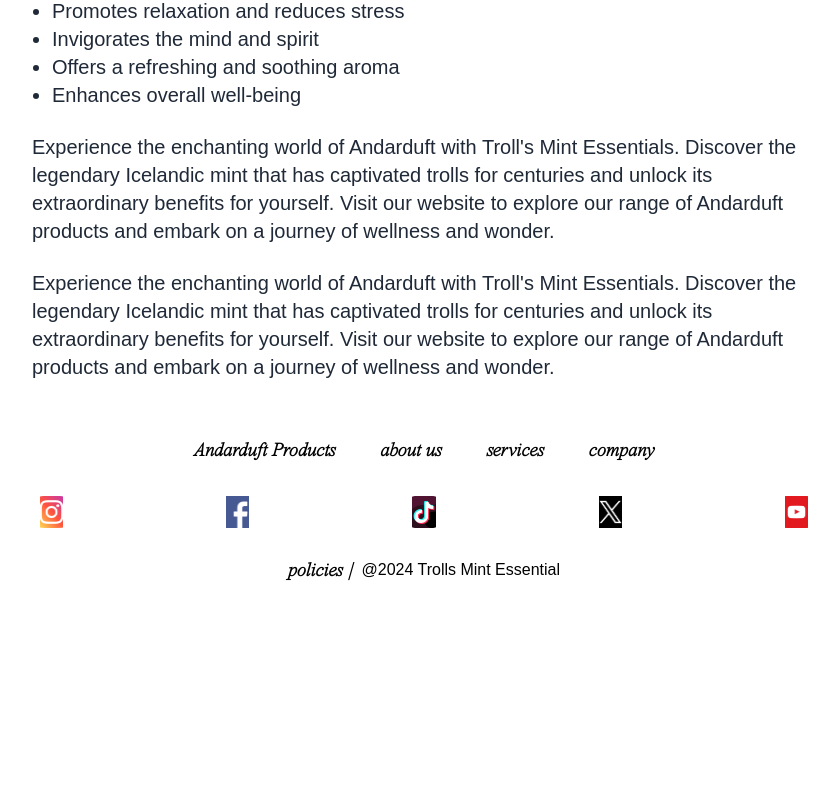
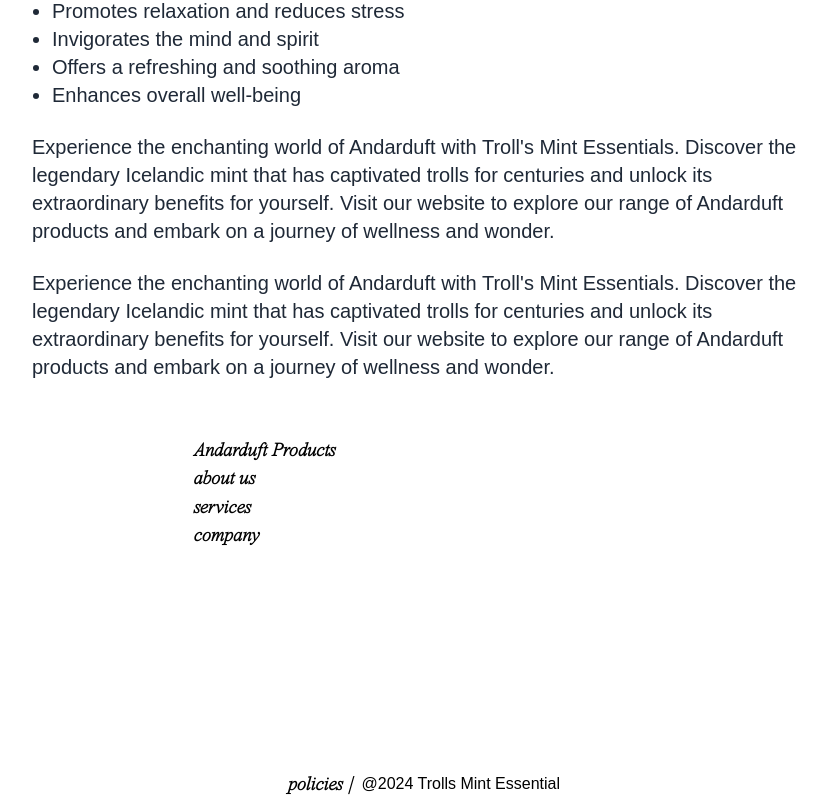
Before and after one commit to PavLouis/SEO-EPITECH-PROJECT, a Next.js app: page /blog/0 in a window 1280 px wide. Shown: the part 1427-2227 px from the top of the page, without its empty margins (216-1055 px from the left). Before the commit the page ends 2014 px from the top, so only its background shows below. Built offline with nearby package versions, Linux system fonts and the light colour scheme.

Commit message:
[ADD]All Technical SEO for homePage ProductPage homeVideo FooterPage with all alts adds better description, and replacing all tags

```diff
--- a/app/Footer.js
+++ b/app/Footer.js
@@ -2,98 +2,109 @@ import styles from './css/Footer.module.css';
 
 const Insta = () => {
     return (
-        <div className={styles.instagram}/>
+        <a href="https://www.instagram.com" target="_blank" rel="noopener noreferrer" aria-label="Visit our Instagram">
+            <div className={styles.instagram} />
+        </a>
     );
 }
 
 const Facebook = () => {
     return (
-        <div className={styles.facebook}/>
+        <a href="https://www.facebook.com" target="_blank" rel="noopener noreferrer" aria-label="Visit our Facebook">
+            <div className={styles.facebook} />
+        </a>
     );
 }
 
 const Tiktok = () => {
     return (
-        <div className={styles.tiktok}/>
+        <a href="https://www.tiktok.com" target="_blank" rel="noopener noreferrer" aria-label="Visit our Tiktok">
+            <div className={styles.tiktok} />
+        </a>
     );
 }
 
 const Yt = () => {
     return (
-        <div className={styles.yt}/>
+        <a href="https://www.youtube.com" target="_blank" rel="noopener noreferrer" aria-label="Visit our YouTube channel">
+            <div className={styles.yt} />
+        </a>
     );
 }
 
 const X = () => {
     return (
-        <div className={styles.x}/>
+        <a href="https://www.x.com" target="_blank" rel="noopener noreferrer" aria-label="Visit our X (formerly Twitter)">
+            <div className={styles.x} />
+        </a>
     );
 }
+
 const Policies = () => {
     return (
-        <div className={styles.policies}>
+        <a href="/policies" aria-label="View our policies" className={styles.policies}>
             policies |
-        </div>
+        </a>
     );
 }
 
 const Watches = () => {
     return (
-        <div>
+        <a href="/products" aria-label="View Andarduft products">
             Andarduft Products
-        </div>
+        </a>
     );
 }
 
-
 const AboutUs = () => {
     return (
-        <div>
+        <a href="/about" aria-label="Learn more about us">
             about us
-        </div>
+        </a>
     );
 }
 
-
 const Services = () => {
     return (
-        <div>
+        <a href="/services" aria-label="Discover our services">
             services
-        </div>
+        </a>
     );
 }
 
-
 const Company = () => {
     return (
-        <div>
+        <a href="/company" aria-label="Learn more about our company">
             company
-        </div>
+        </a>
     );
 }
 
-
 function Footer() {
     return (
-        <div className={styles.footer}>
-            <div className={` ${styles.topFooter} ${styles.title}`}>
-                <Watches/>
-                <AboutUs/>
-                <Services/>
-                <Company/>
-            </div>
+        <footer className={styles.footer}>
+            <nav className={`${styles.topFooter} ${styles.title}`} aria-label="Footer navigation">
+                <ul>
+                    <li><Watches/></li>
+                    <li><AboutUs/></li>
+                    <li><Services/></li>
+                    <li><Company/></li>
+                </ul>
+            </nav>
             <div className={styles.media}>
-                <Insta/>
-                <Facebook/>
-                <Tiktok/>
-                <X/>
-                <Yt/>
+                <ul aria-label="Follow us on social media">
+                    <li><Insta/></li>
+                    <li><Facebook/></li>
+                    <li><Tiktok/></li>
+                    <li><X/></li>
+                    <li><Yt/></li>
+                </ul>
             </div>
             <div className={styles.bottomFooter}>
                 <Policies/>
                 <div>@2024 Trolls Mint Essential</div>
             </div>
-        </div>
+        </footer>
     );
 }
 
--- a/app/HomePage/HomePageCards.js
+++ b/app/HomePage/HomePageCards.js
@@ -44,14 +44,42 @@ export default function HomePageCards() {
   }, []);
 
   return (
-    <div className={styles.Container}>
-        <div className={TitleStyles.Title}>Our Products</div>
-        <div className={styles.SubContainer}>
-            <div className={`${styles.Card} ${styles.CardOne}`}></div>
-            <div className={`${styles.Card} ${styles.CardTwo}`}></div>
-            <div className={`${styles.Card} ${styles.CardThree}`}></div>
-            <div className={`${styles.Card} ${styles.CardFour}`}></div>
-        </div>
-    </div>
+    <section className={styles.Container} aria-label="Product Cards Section">
+      <h1 className={TitleStyles.Title}>Our Products</h1>
+      <div className={styles.SubContainer}>
+        <article className={`${styles.Card} ${styles.CardOne}`} aria-label="Product gummies">
+          <img
+            src="/images/andarduft_gummies.png"
+            alt="Luxury product featuring gummies"
+            className={styles.ProductImage}
+            loading="lazy"
+          />
+        </article>
+        <article className={`${styles.Card} ${styles.CardTwo}`} aria-label="Product tea">
+          <img
+            src="/images/andarduft_tea.png"
+            alt="Luxury product featuring tea"
+            className={styles.ProductImage}
+            loading="lazy"
+          />
+        </article>
+        <article className={`${styles.Card} ${styles.CardThree}`} aria-label="Product skincare">
+          <img
+            src="/images/andarduft_skincare.png"
+            alt="Luxury product featuring skincare"
+            className={styles.ProductImage}
+            loading="lazy"
+          />
+        </article>
+        <article className={`${styles.Card} ${styles.CardFour}`} aria-label="Product oil">
+          <img
+            src="/images/andarduft_essential_oil.png"
+            alt="Luxury product featuring essential oils"
+            className={styles.ProductImage}
+            loading="lazy"
+          />
+        </article>
+      </div>
+    </section>
   );
 }
--- a/app/HomePage/HomeVideo.js
+++ b/app/HomePage/HomeVideo.js
@@ -1,25 +1,25 @@
 import styles from "../css/HomeVideo.module.css"
 
 function AboutUs() {
-    return(
-        <div className={styles.Header}>
-            <div className={styles.TitleHeader}>ANDARDUFT</div>
-            <div className={styles.Title}>Try the highest quality of Andarduft based products</div>
-            <div className={styles.Content}>To unlock the extraordinary freshness and minty vitality of Andarduft, a legendary Icelandic plant cherished by trolls, and craft sustainable, invigorating products that elevate well-being and infuse a hint of Nordic magic into everyday moments.</div>
-            <div className={styles.Button}>
+    return (
+        <section className={styles.Header} aria-label="About Andarduft">
+            <h1 className={styles.TitleHeader}>ANDARDUFT</h1>
+            <h2 className={styles.Title}>Try the highest quality of Andarduft-based products</h2>
+            <p className={styles.Content}>
+                To unlock the extraordinary freshness and minty vitality of Andarduft, a legendary Icelandic plant cherished by trolls, and craft sustainable, invigorating products that elevate well-being and infuse a hint of Nordic magic into everyday moments.
+            </p>
+            <button className={styles.Button} aria-label="Discover more about Andarduft">
                 <div className={styles.Line}></div>
-                <div className={styles.Text}>
-      Discover More
-    </div>
-            </div>
-          </div>
+                <div className={styles.Text}>Discover More</div>
+            </button>
+        </section>
     );
 }
 
 export default function HomeVideo() {
     return (
         <div className={styles.Container}>
-             <video autoPlay loop muted className={styles.BackgroundVideo}>
+             <video autoPlay loop muted className={styles.BackgroundVideo} aria-label="Background video showcasing Andarduft products">
                 <source src="/videos/home_video.mp4" type="video/mp4" />
                     Your browser does not support the video tag.
 
--- a/app/product/page.jsx
+++ b/app/product/page.jsx
@@ -4,22 +4,26 @@ const products = [
   {
     name: 'Andarduft essential oil',
     src: '/images/andarduft_essential_oil.png',
-    price: '$200'
+    price: '$200',
+    id: 'essential-oil'
   },
   {
     name: 'Andarduft Gummies',
     src: '/images/andarduft_gummies.png',
-    price: '$200'
+    price: '$200',
+    id: 'gummies'
   },
   {
     name: 'Andarduft Skincare',
     src: '/images/andarduft_skincare.png',
-    price: '$200'
+    price: '$200',
+    id: 'skincare'
   },
   {
     name: 'Andarduft Tea',
     src: '/images/andarduft_tea.png',
-    price: '$200'
+    price: '$200',
+    id: 'tea'
   },
 ]
 
@@ -30,20 +34,24 @@ const formatProductName = (name) => {
 export default function Page() {
   return (
     <div>
-      <section id="Projects"
+      <section
+        id="Projects"
         className="w-fit mx-auto grid grid-cols-1 lg:grid-cols-3 md:grid-cols-2 justify-items-center justify-center gap-y-20 gap-x-14 mt-10 mb-5 fade-in-page">
 
-        {products.map((product, index) => (
-          <div key={index} className="w-72 bg-white shadow-md rounded-xl duration-500 hover:scale-105 hover:shadow-xl cursor-pointer">
-            <a href={`/product/${formatProductName(product.name)}`}>
-              <img src={product.src}
-                alt={product.name} className="h-80 w-72 object-cover rounded-t-xl" />
+        {products.map((product) => (
+          <article key={product.id} className="w-72 bg-white shadow-md rounded-xl duration-500 hover:scale-105 hover:shadow-xl cursor-pointer">
+            <a href={`/product/${formatProductName(product.name)}`} aria-label={`View ${product.name}`}>
+              <img
+                src={product.src}
+                alt={`Image of ${product.name}`}
+                className="h-80 w-72 object-cover rounded-t-xl"
+              />
               <div className="px-4 py-3 w-72">
                 <p className="text-lg font-bold text-black truncate block capitalize">{product.name}</p>
                 <p className="text-lg font-semibold text-black cursor-auto my-3">{product.price}</p>
               </div>
             </a>
-          </div>
+          </article>
         ))}
 
       </section>
--- a/package.json
+++ b/package.json
@@ -21,5 +21,9 @@
     "eslint-config-next": "14.2.13",
     "postcss": "^8",
     "tailwindcss": "^3.4.1"
-  }
+  },
+  "description": "This is a [Next.js](https://nextjs.org/) project bootstrapped with [`create-next-app`](https://github.com/vercel/next.js/tree/canary/packages/create-next-app).",
+  "main": "next-sitemap.config.js",
+  "author": "",
+  "license": "ISC"
 }
```
Also changed, not shown: app/product/[productName]/page.jsx (+34 -64 lines), 2 other files (tests, documents, lock files or other folders).
